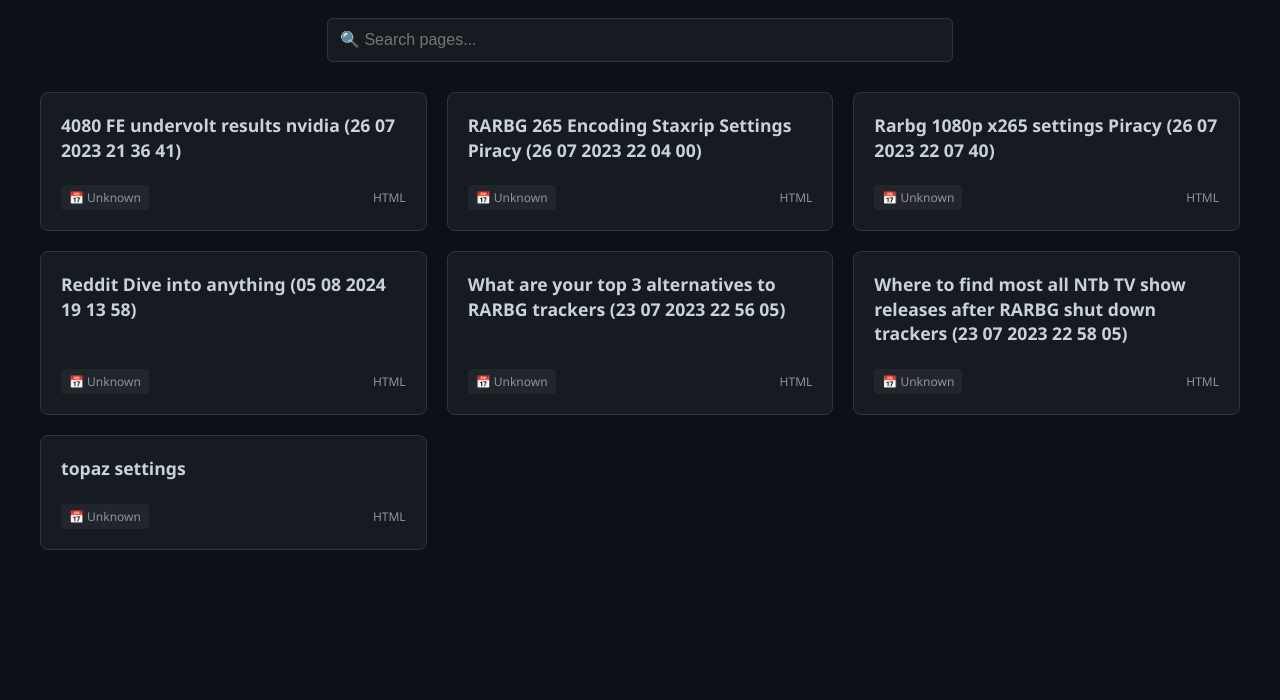
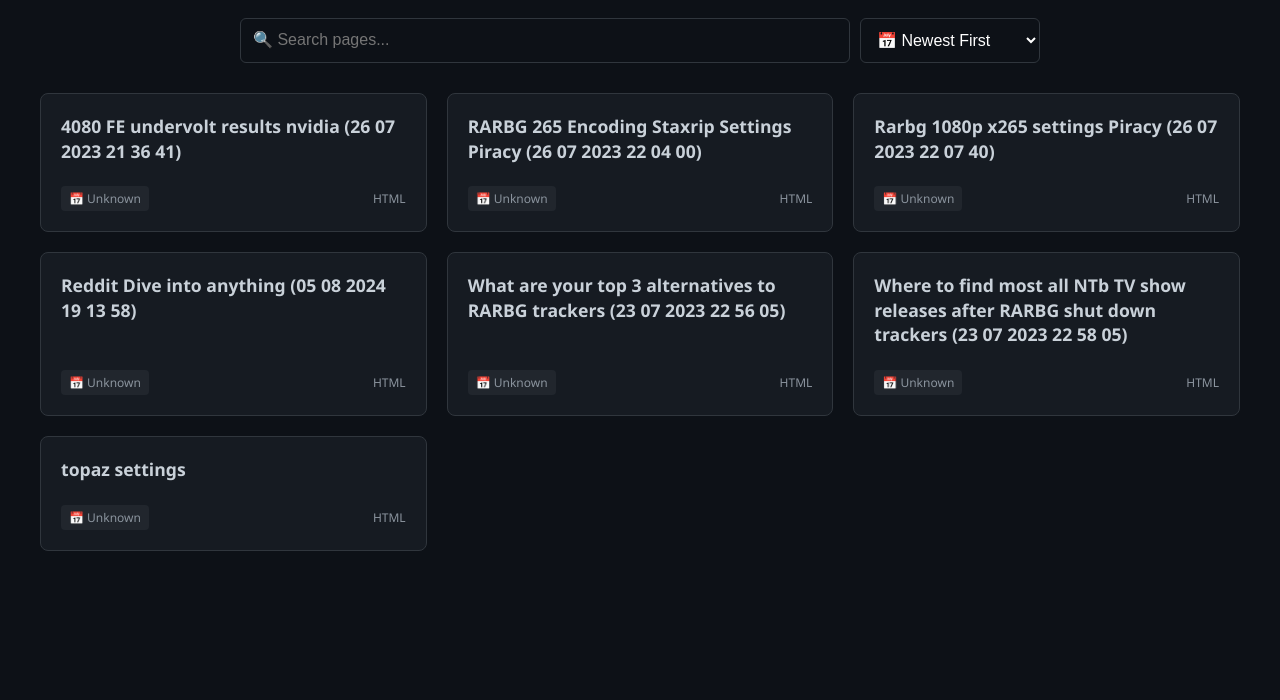
Before and after one commit to dinglemire/sp, a plain HTML site: page index.html in a window 1280 px wide. Shown: the part 100-800 px from the top of the page. Drawn offline with Linux system fonts and the light colour scheme.

Commit message:
Update index.html

```diff
--- a/index.html
+++ b/index.html
@@ -9,9 +9,10 @@
             --bg: #0d1117;
             --card: #161b22;
             --border: #30363d;
-            --accent: #238636; /* GitHub Green */
+            --accent: #238636;
             --text: #c9d1d9;
             --text-dim: #8b949e;
+            --input-bg: #0d1117;
         }
         body {
             background-color: var(--bg);
@@ -25,20 +26,30 @@
         }
         h1 { border-bottom: 2px solid var(--border); padding-bottom: 10px; width: 100%; max-width: 1000px; text-align: center; }
 
-        /* Search Box */
-        #search {
-            background: var(--card);
+        /* Controls Container (Search + Sort) */
+        .controls {
+            display: flex;
+            gap: 10px;
+            width: 100%;
+            max-width: 800px;
+            margin-bottom: 30px;
+        }
+
+        /* Inputs Styling */
+        #search, #sortSelect {
+            background: var(--input-bg);
             border: 1px solid var(--border);
             color: white;
             padding: 12px;
-            width: 100%;
-            max-width: 600px;
             border-radius: 6px;
-            margin-bottom: 30px;
             font-size: 16px;
             outline: none;
         }
-        #search:focus { border-color: var(--accent); }
+
+        #search { flex-grow: 1; } /* Search takes available space */
+        #sortSelect { width: 180px; cursor: pointer; } /* Fixed width for sort */
+
+        #search:focus, #sortSelect:focus { border-color: var(--accent); }
 
         /* Grid Layout */
         .grid {
@@ -88,14 +99,21 @@
             border-radius: 4px;
         }
         .loading { margin-top: 50px; color: var(--text-dim); font-style: italic;}
-        .error { color: #ff7b72; margin-top: 50px; text-align: center; }
     </style>
 </head>
 <body>
 
     <h1>📚 Personal Web Archive</h1>
 
-    <input type="text" id="search" placeholder="🔍 Search pages..." onkeyup="filterPages()">
+    <div class="controls">
+        <input type="text" id="search" placeholder="🔍 Search pages..." onkeyup="filterPages()">
+
+        <select id="sortSelect" onchange="sortAndRender()">
+            <option value="newest">📅 Newest First</option>
+            <option value="oldest">📅 Oldest First</option>
+            <option value="az">🔤 Name (A-Z)</option>
+        </select>
+    </div>
 
     <div id="gallery" class="grid">
         <div class="loading">Loading library...</div>
@@ -106,25 +124,38 @@
 
         async function loadPages() {
             try {
-                // Add timestamp to prevent browser caching of the JSON file
                 const response = await fetch('pages.json?t=' + new Date().getTime());
                 if (!response.ok) throw new Error("JSON not found");
 
                 allPages = await response.json();
 
-                // Sort by date (Newest first)
-                // If date is missing, it falls back to 0 (very old date)
-                allPages.sort((a, b) => {
-                    const dateA = new Date(a.date || 0);
-                    const dateB = new Date(b.date || 0);
-                    return dateB - dateA; // Descending order
-                });
-
-                render(allPages);
+                // Initial render (uses default sort option 'newest')
+                sortAndRender();
             } catch (error) {
                 document.getElementById('gallery').innerHTML =
-                    `<div class="error">Failed to load database.<br>Please check GitHub Actions tab.</div>`;
+                    `<div class="loading" style="color: #ff7b72">Failed to load database. Check GitHub Actions.</div>`;
             }
+        }
+
+        function sortAndRender() {
+            const sortMode = document.getElementById('sortSelect').value;
+
+            // Sort the main array based on selection
+            allPages.sort((a, b) => {
+                const dateA = new Date(a.date || 0);
+                const dateB = new Date(b.date || 0);
+
+                if (sortMode === 'oldest') {
+                    return dateA - dateB; // Ascending Date
+                } else if (sortMode === 'az') {
+                    return a.name.localeCompare(b.name); // Alphabetical
+                } else {
+                    return dateB - dateA; // Default: Newest First (Descending)
+                }
+            });
+
+            // After sorting, re-apply search filter (which triggers render)
+            filterPages();
         }
 
         function render(items) {
@@ -137,20 +168,18 @@
             }
 
             items.forEach(item => {
-                // Clean up the filename for display
                 const displayName = item.name
                     .replace('.html', '')
                     .replace(/_/g, ' ')
                     .replace(/-/g, ' ');
 
-                // Format Date (e.g., Dec 3, 2025)
                 const dateObj = new Date(item.date);
                 const dateStr = !isNaN(dateObj) ? dateObj.toLocaleDateString('en-US', { year: 'numeric', month: 'short', day: 'numeric' }) : 'Unknown';
 
                 const link = document.createElement('a');
                 link.className = 'card';
                 link.href = item.path;
-                link.target = "_blank"; // Open in new tab
+                link.target = "_blank";
 
                 link.innerHTML = `
                     <div class="filename">${displayName}</div>
@@ -165,6 +194,7 @@
 
         function filterPages() {
             const query = document.getElementById('search').value.toLowerCase();
+            // Filter based on the ALREADY SORTED allPages array
             const filtered = allPages.filter(p => p.name.toLowerCase().includes(query));
             render(filtered);
         }
```
